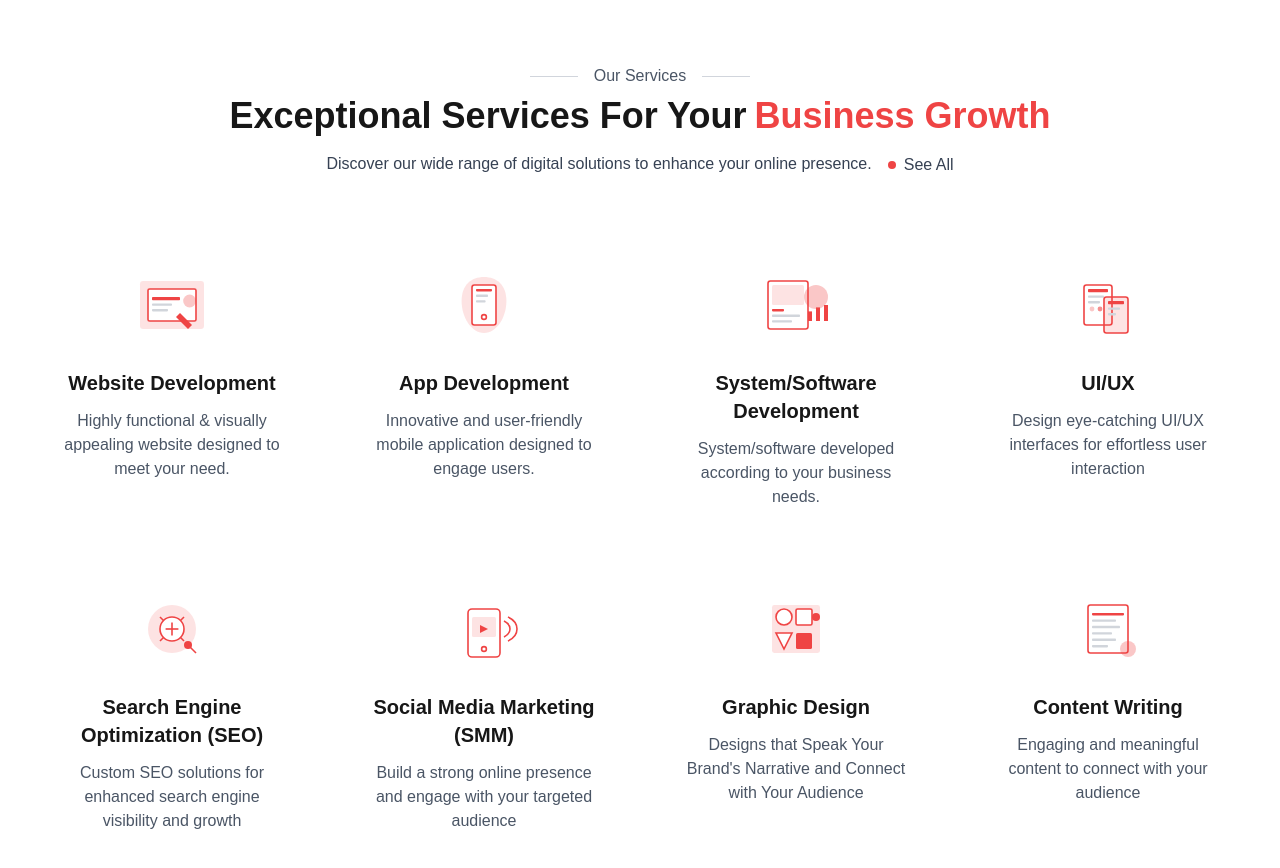
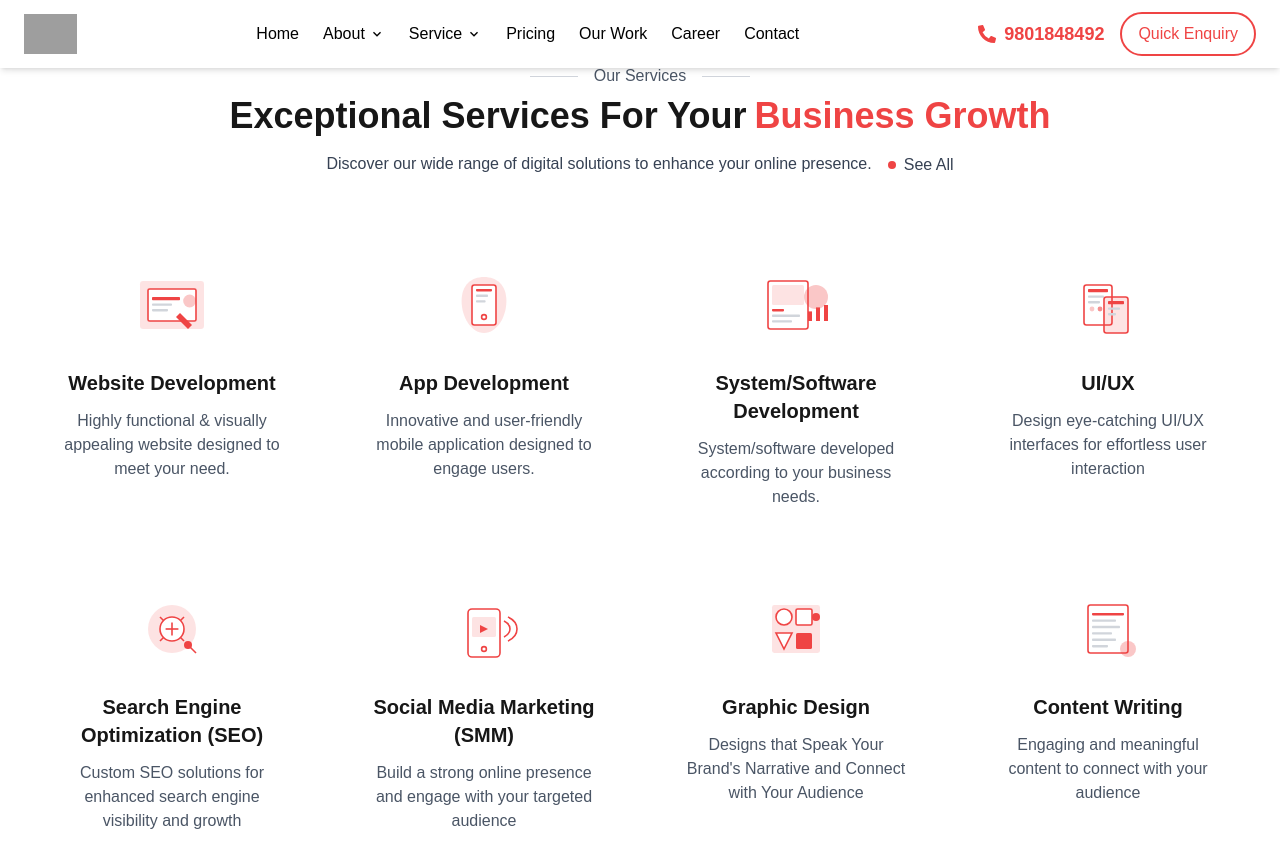
Before and after one commit to shashankneupane0427/Nepscape, a Next.js app: page /home in a window 1280 px wide. Shown: the top 868 px of the page. Built offline with nearby package versions, Linux system fonts and the light colour scheme; grey boxes are pictures that could not be loaded.

Commit message:
header maade

```diff
--- a/app/home/page.tsx
+++ b/app/home/page.tsx
@@ -1,9 +1,11 @@
 import React from "react";
+import Navbar from "../../components/Navbar"
 import ServicesSection from '../../components/home/ServicesSection';
 
 function home () {
   return (
     <div className="min-h-screen bg-gray-50">
+      <Navbar />
       <ServicesSection />
 
 
--- a/components/Navbar.tsx
+++ b/components/Navbar.tsx
@@ -0,0 +1,176 @@
+"use client";
+
+import { useState, useEffect } from "react";
+import Link from "next/link";
+import { MdKeyboardArrowDown } from "react-icons/md";
+import { FaPhoneAlt } from "react-icons/fa";
+
+const Navbar: React.FC = () => {
+  const [isVisible, setIsVisible] = useState(true);
+
+  useEffect(() => {
+    const handleScroll = () => {
+      setIsVisible(true); // Always keep navbar visible
+    };
+
+    window.addEventListener("scroll", handleScroll);
+    return () => window.removeEventListener("scroll", handleScroll);
+  }, []);
+
+  return (
+    <nav
+      className={`bg-white shadow-md py-3 px-6 w-full fixed top-0 left-0 z-50 transition-transform duration-300 ${
+        isVisible ? "translate-y-0" : "-translate-y-full"
+      }`}
+    >
+      <div className="container mx-auto flex justify-between items-center">
+        {/* Logo Section */}
+        <div className="flex items-center space-x-2">
+          <img src="/logo.png" alt="Nepscape Logo" className="h-10" />
+        </div>
+
+        {/* Navigation Links */}
+        <ul className="flex space-x-6 text-black font-medium">
+          <li>
+            <Link
+              href="/"
+              className="hover:text-[#ef4444] font-medium transition duration-300 ease-in-out transform hover:scale-105"
+            >
+              Home
+            </Link>
+          </li>
+
+          {/* About Dropdown */}
+          <li className="relative group">
+            <Link
+              href="#"
+              className="hover:text-[#ef4444] flex items-center transition duration-300 ease-in-out transform hover:scale-105"
+            >
+              About <MdKeyboardArrowDown className="ml-1" />
+            </Link>
+            <ul className="absolute left-0 top-full hidden group-hover:block bg-white shadow-lg rounded-md p-4 w-64">
+              <li className="mb-3">
+                <h4 className="font-semibold text-black">Introduction</h4>
+                <p className="text-sm text-gray-600">
+                  Nepscape is an innovative tech company delivering cutting-edge digital solutions.
+                </p>
+              </li>
+              <li className="mb-3">
+                <h4 className="font-semibold text-black">How We Work</h4>
+                <p className="text-sm text-gray-600">
+                  Our team collaborates to build impactful digital experiences.
+                </p>
+              </li>
+              <li className="mb-3">
+                <h4 className="font-semibold text-black">Our Team</h4>
+                <p className="text-sm text-gray-600">
+                  A group of passionate experts driving technology forward.
+                </p>
+              </li>
+              <li>
+                <h4 className="font-semibold text-black">Our Activities</h4>
+                <p className="text-sm text-gray-600">
+                  Engaging in continuous learning and innovation.
+                </p>
+              </li>
+            </ul>
+          </li>
+
+          {/* Service Dropdown */}
+          <li className="relative group">
+            <Link
+              href="#"
+              className="hover:text-[#ef4444] flex items-center transition duration-300 ease-in-out transform hover:scale-105"
+            >
+              Service <MdKeyboardArrowDown className="ml-1" />
+            </Link>
+            <ul className="absolute left-0 top-full hidden group-hover:block bg-white shadow-lg rounded-md p-4 w-72">
+              <li className="mb-3">
+                <h4 className="font-semibold text-black">Development</h4>
+                <p className="text-sm text-gray-600">
+                  Creating digital experiences through coding, design, and user interaction principles.
+                </p>
+              </li>
+              <li className="mb-3">
+                <h4 className="font-semibold text-black">Marketing</h4>
+                <p className="text-sm text-gray-600">
+                  Promotion of products or services via online channels and strategies.
+                </p>
+              </li>
+              <li className="mb-3">
+                <h4 className="font-semibold text-black">Website Development</h4>
+                <p className="text-sm text-gray-600">
+                  Specialized Custom Website Development Services.
+                </p>
+              </li>
+              <li className="mb-3">
+                <h4 className="font-semibold text-black">App Development</h4>
+                <p className="text-sm text-gray-600">
+                  Building Custom Apps for Seamless User Experience.
+                </p>
+              </li>
+              <li className="mb-3">
+                <h4 className="font-semibold text-black">System/Software Development</h4>
+                <p className="text-sm text-gray-600">
+                  Cutting-edge System/Software Development Solutions.
+                </p>
+              </li>
+              <li>
+                <h4 className="font-semibold text-black">UI/UX</h4>
+                <p className="text-sm text-gray-600">
+                  Design UI/UX interfaces for effortless user interaction.
+                </p>
+              </li>
+            </ul>
+          </li>
+
+          <li>
+            <Link
+              href="/pricing"
+              className="hover:text-[#ef4444] transition duration-300 ease-in-out transform hover:scale-105"
+            >
+              Pricing
+            </Link>
+          </li>
+          <li>
+            <Link
+              href="/work"
+              className="hover:text-[#ef4444] transition duration-300 ease-in-out transform hover:scale-105"
+            >
+              Our Work
+            </Link>
+          </li>
+          <li>
+            <Link
+              href="/career"
+              className="hover:text-[#ef4444] transition duration-300 ease-in-out transform hover:scale-105"
+            >
+              Career
+            </Link>
+          </li>
+          <li>
+            <Link
+              href="/contact"
+              className="hover:text-[#ef4444] transition duration-300 ease-in-out transform hover:scale-105"
+            >
+              Contact
+            </Link>
+          </li>
+        </ul>
+
+        {/* Contact Section */}
+        <div className="flex items-center space-x-4">
+          <div className="flex items-center text-[#ef4444] font-semibold text-lg">
+            <FaPhoneAlt className="mr-2" />
+            <span>9801848492</span>
+          </div>
+          <button className="border-2 border-[#ef4444] text-[#ef4444] px-4 py-2 rounded-full hover:bg-[#ef4444] hover:text-white transition hover:cursor-pointer">
+            Quick Enquiry
+          </button>
+        </div>
+      </div>
+    </nav>
+  );
+};
+
+export default Navbar;
```
Also changed, not shown: package.json (+5 -2 lines), 1 other file (tests, documents, lock files or other folders).
